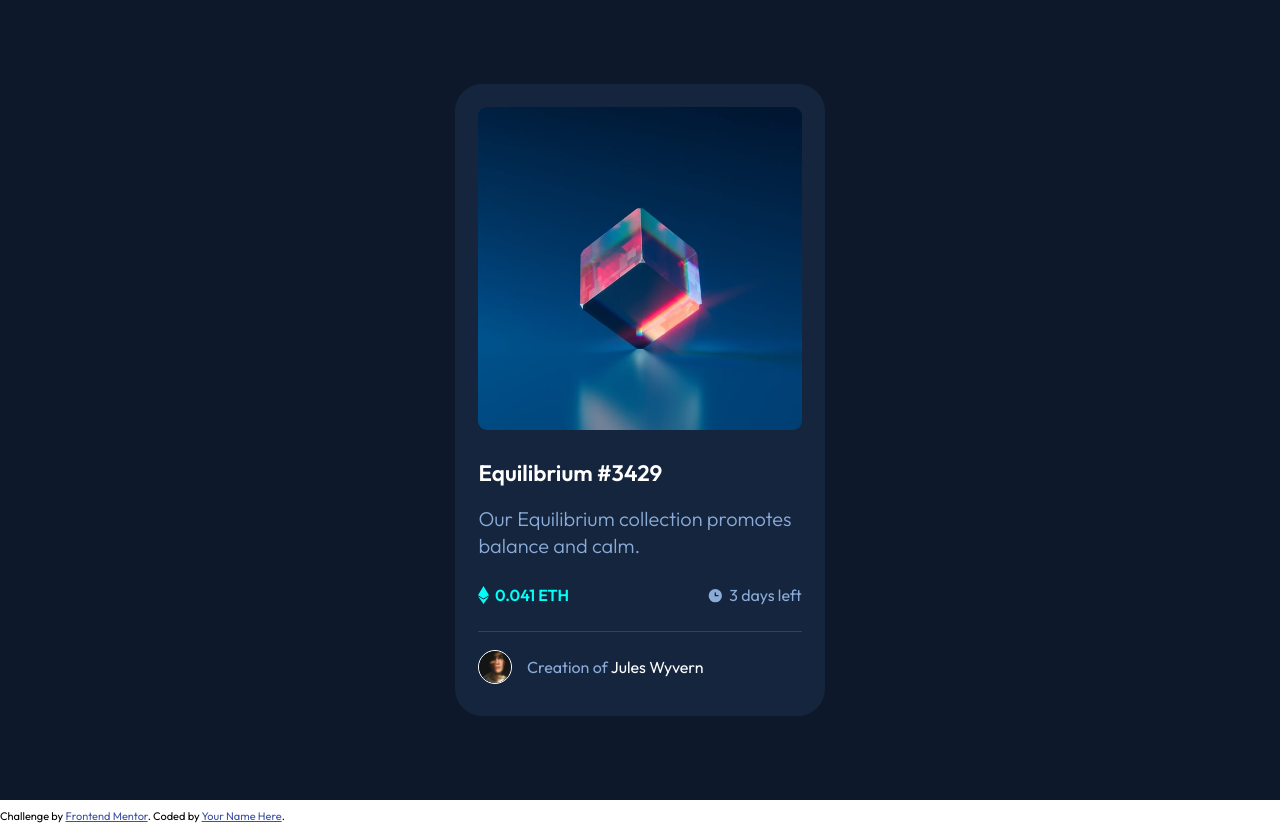
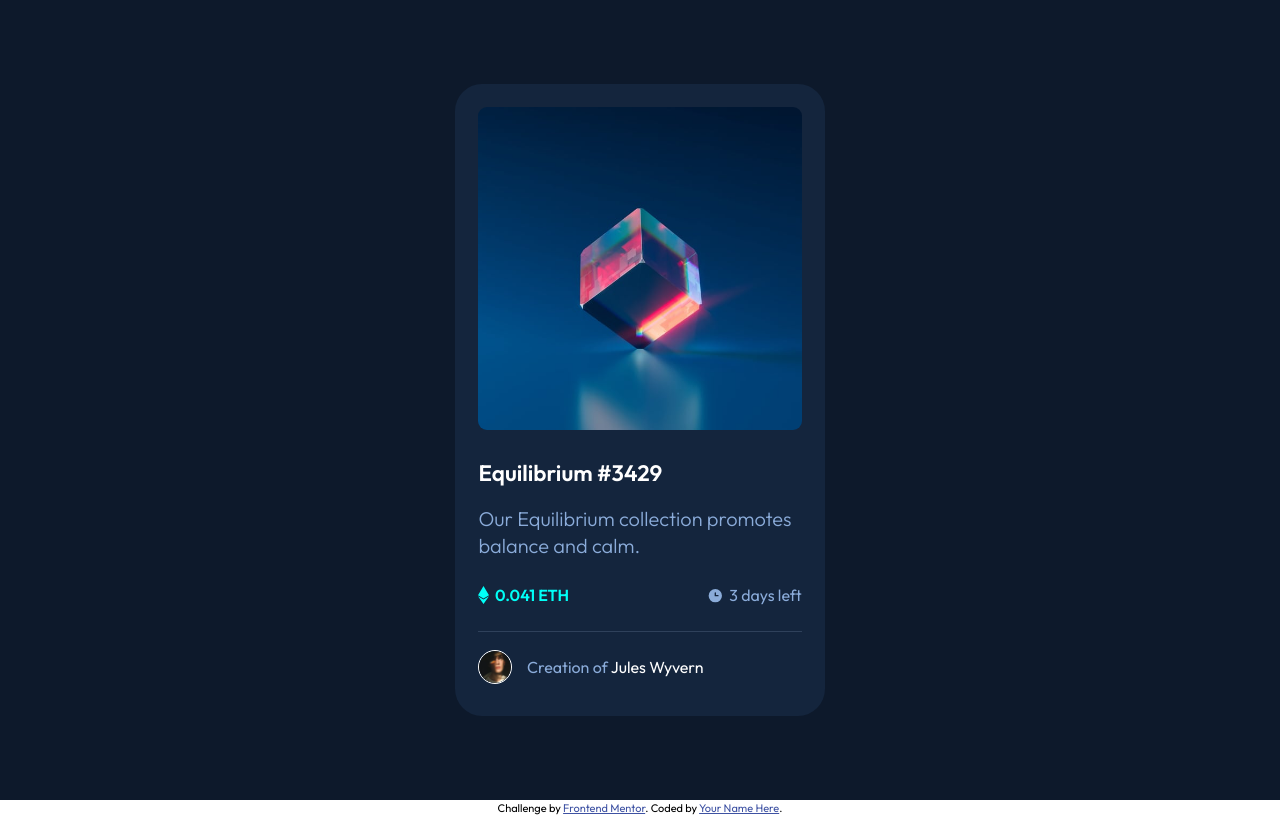
Before and after one commit to DanRos88/nft-preview-card-component-main, a plain HTML site: page index.html in a window 1280 px wide. Drawn offline with Linux system fonts and the light colour scheme.

Commit message:
correzione footer

```diff
--- a/index.html
+++ b/index.html
@@ -63,10 +63,10 @@
   </main>
 
 
-  <foooter class="attribution">
+  <footer class="attribution">
     Challenge by <a href="https://www.frontendmentor.io?ref=challenge" target="_blank">Frontend Mentor</a>.
     Coded by <a href="#">Your Name Here</a>.
-  </foooter>
+  </footer>
 
 
 </body>
```
